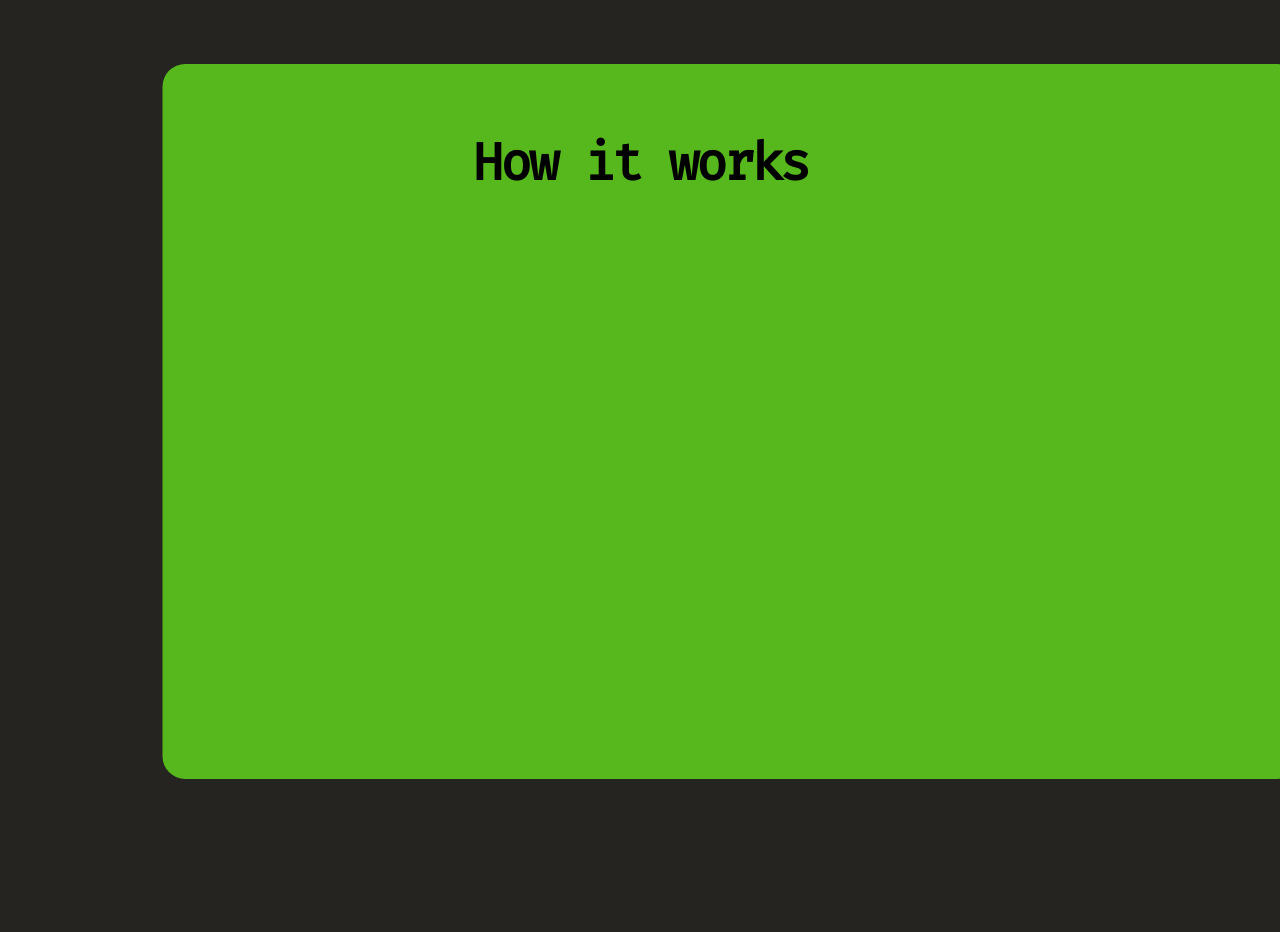
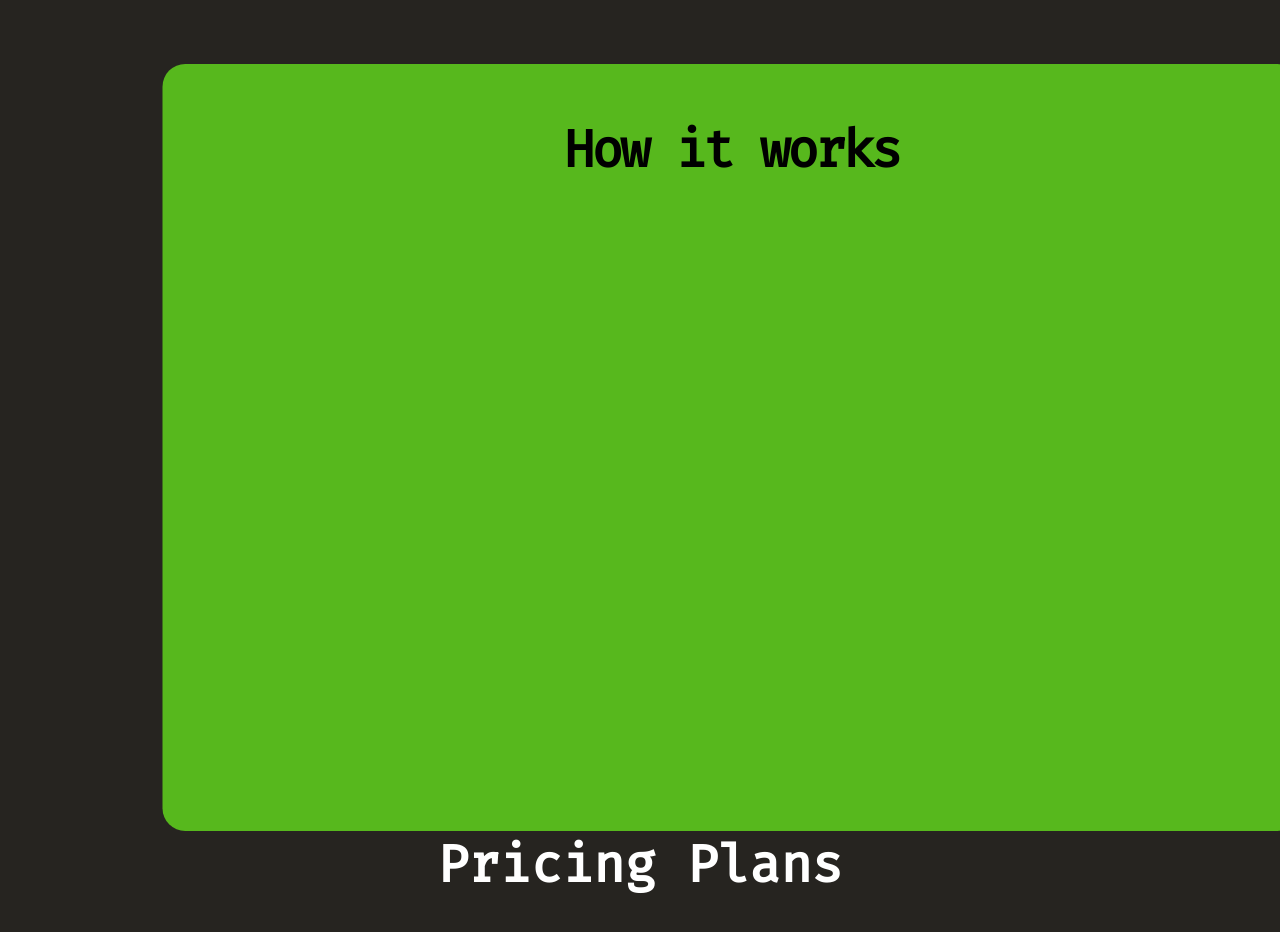
Before and after one commit to LifestyleCorp/Medical-AGI, a plain HTML site: page B2B Sales Conversion Page/Index.html in a window 1280 px wide. Shown: the part 980-1912 px from the top of the page. Before the commit the page ends 1768 px from the top, so only its background shows below. Drawn offline with Linux system fonts and the light colour scheme.

Commit message:
Updated "How it works" video sections

```diff
--- a/B2B Sales Conversion Page/Index.html
+++ b/B2B Sales Conversion Page/Index.html
@@ -49,7 +49,10 @@
       </div>
     </div>
 
-    <div class="videobackground"></div>
-    <h1 style="font-size: 80px; font-weight: bold; margin-top: -1000px; color:black; letter-spacing: -5px;">How it works</h1>
+    <div class="videobackground">
+      <h1 style="font-size: 80px; font-weight: bold; color:black; letter-spacing: -5px;">How it works</h1>
+    </div>
+
+    <h1 style="font-size: 80px; font-weight: bold;">Pricing Plans</h1>
 </body>
 </html>
--- a/B2B Sales Conversion Page/style.css
+++ b/B2B Sales Conversion Page/style.css
@@ -146,4 +146,8 @@ h2, p {
   border-radius: 35px;
   margin-left: 250px;
   margin-top: 100px;
+  display: flex;
+  flex-direction: column;
+  align-items: center;
+  padding-top: 80px; /* Added padding at the top */
 }
```
